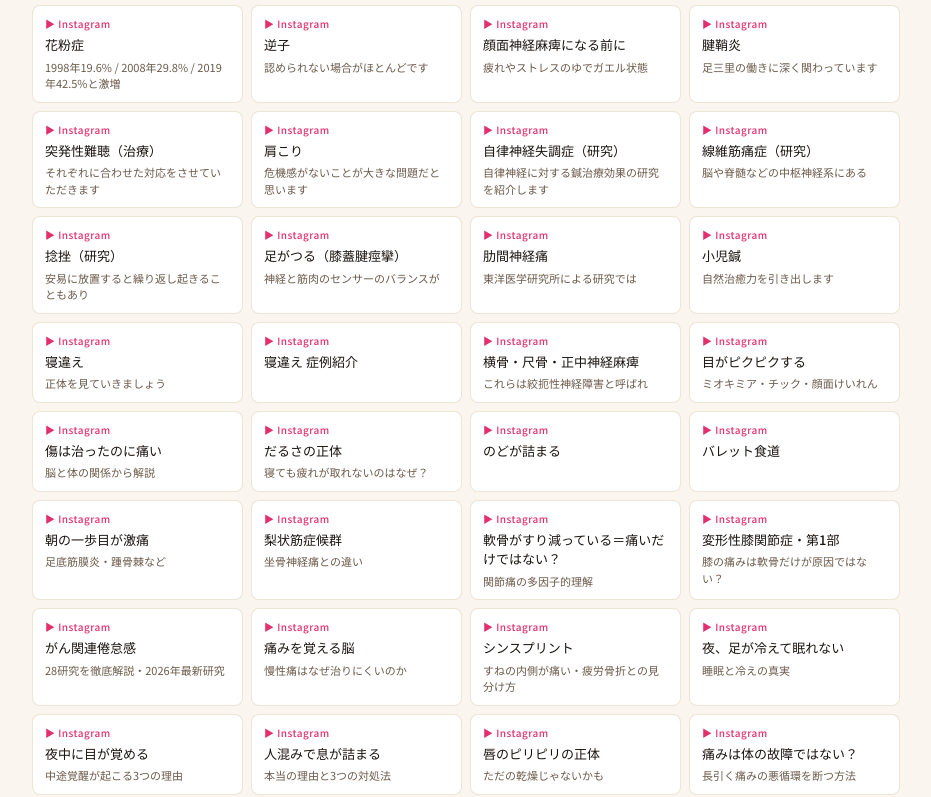
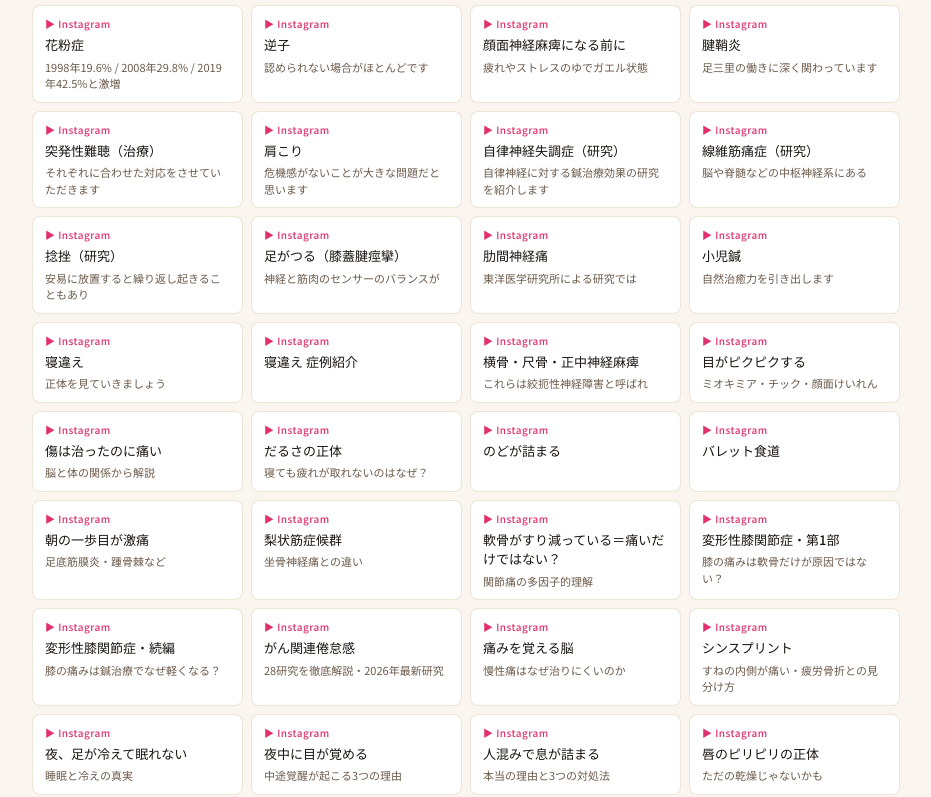
Before and after one commit to izimaharuhiko-hari/izima-reel-index, a plain HTML site: page index.html in a window 1280 px wide. Shown: the part 2003-2800 px from the top of the page, without its empty margins (174-1105 px from the left). Drawn offline with Linux system fonts and the light colour scheme.

Commit message:
Update index.html

```diff
--- a/index.html
+++ b/index.html
@@ -401,6 +401,7 @@ const CATS = [
       ["梨状筋症候群","坐骨神経痛との違い","https://www.instagram.com/haruhiko.izima/reel/DdDBD5OixJr/"],
       ["軟骨がすり減っている＝痛いだけではない？","関節痛の多因子的理解","https://www.instagram.com/reel/Dd-99OSqg7k/"],
       ["変形性膝関節症・第1部","膝の痛みは軟骨だけが原因ではない？","https://www.instagram.com/reel/De0cqDvCm5u/"],
+      ["変形性膝関節症・続編","膝の痛みは鍼治療でなぜ軽くなる？","https://www.instagram.com/haruhiko.izima/reel/DfOKfWFiO_m/"],
     ["がん関連倦怠感","28研究を徹底解説・2026年最新研究","https://www.instagram.com/reel/DYdjMwvC07J/"],
     ["痛みを覚える脳","慢性痛はなぜ治りにくいのか","https://www.instagram.com/reel/DY0f_Fkic17/"],
     ["シンスプリント","すねの内側が痛い・疲労骨折との見分け方","https://www.instagram.com/reel/DZlxZG2C_5y/"],
@@ -471,6 +472,9 @@ const CATS = [
       ["臂臑穴・第3回","ひじゅけつ（第3回）現代の解剖学で解説","https://www.instagram.com/reel/De8kqEACa8H/"],
       ["穴名考・第2回","ツボの名前には法則がある⁉️経穴に込められた5つの分類","https://youtu.be/l69vEVtrulU"],
       ["穴名考・第3回","ツボの名前と経絡の深いつながり・五兪穴・五音の法則","https://youtu.be/i0cHgdoDI5c"],
+      ["穴名考・第4回（完結）","風池からひもとく穴名考・ツボの名前を読み解く面白さ","https://youtu.be/na86Y1MI1js"],
+      ["通里穴","つうりけつ・なぜ手首のツボが心と言葉につながるのか","https://www.instagram.com/haruhiko.izima/reel/DfqxzQNCsfg/"],
+      ["臂臑穴・第4回（完結）","腕のツボなのになぜ首に効く？臂臑の秘密","https://www.instagram.com/haruhiko.izima/reel/DfTv-AOirDC/"],
     ["侠白穴","きょうはくけつ・位置・主治・禁灸の理由","https://www.instagram.com/haruhiko.izima/reel/DbFmrKqCp6d/"],
     ["液門穴","手の甲にある「うるおいの門」","https://www.instagram.com/haruhiko.izima/reel/Day2gkkiP18/"],
     ["滑肉門穴","胃のつかえ・吐き気・お腹の張りに！","https://www.instagram.com/p/DbWp2rPizYc/"],
@@ -521,6 +525,7 @@ const CATS = [
       ["難経第六十七難","胃腸が疲れると背中が張る理由","https://www.instagram.com/reel/Dd0fsn3qOn8/"],
       ["難経第二十八難・奇経八脈（第3回）","陽蹻脈・陰蹻脈・陽維脈・陰維脈を解説","https://www.instagram.com/reel/DeqiGgViJK4/"],
       ["なぜ奇経八脈が必要だったのか","難経が語る川と湖のたとえ","https://www.instagram.com/reel/DfBi-CECm2C/"],
+      ["鍼って結局気のせい？","最新科学が迫る鍼灸の作用機序","https://www.instagram.com/haruhiko.izima/reel/DfgbeCYijjW/"],
     ["難経六十六難「原穴」とは？","根本治療の考え方","https://www.instagram.com/haruhiko.izima/reel/DbKnGyHCF10/"],
     ["難経二十七難「奇経八脈」とは","","https://www.instagram.com/haruhiko.izima/reel/Da_PFOpCnT4/"],
     ["難経十八難","手首の脈だけで身体のすべてがわかる秘密","https://www.instagram.com/haruhiko.izima/reel/DauL-HRisDV/"],
@@ -570,6 +575,7 @@ const CATS = [
     ["アルツハイマー病に鍼が効く？","米UCアーバイン最新研究が示した可能性！","https://www.instagram.com/reel/DZG08CriIpg/"],
     ["WHOが注目する伝統医学とは？","世界が見直す鍼灸と統合医療の未来！","https://www.instagram.com/reel/DZTs9Qpixjk/"],
     ["救急外来（ED）で鍼治療が導入されている理由とは？","アメリカの最新事例","https://www.instagram.com/reel/DZdxtmECb-m/"],
+      ["脈診は科学で証明できる？","世界の最新研究・AI脈診器まとめ","https://www.instagram.com/haruhiko.izima/reel/DflnQcLilbM/"],
   ]},
 ];
 
```
